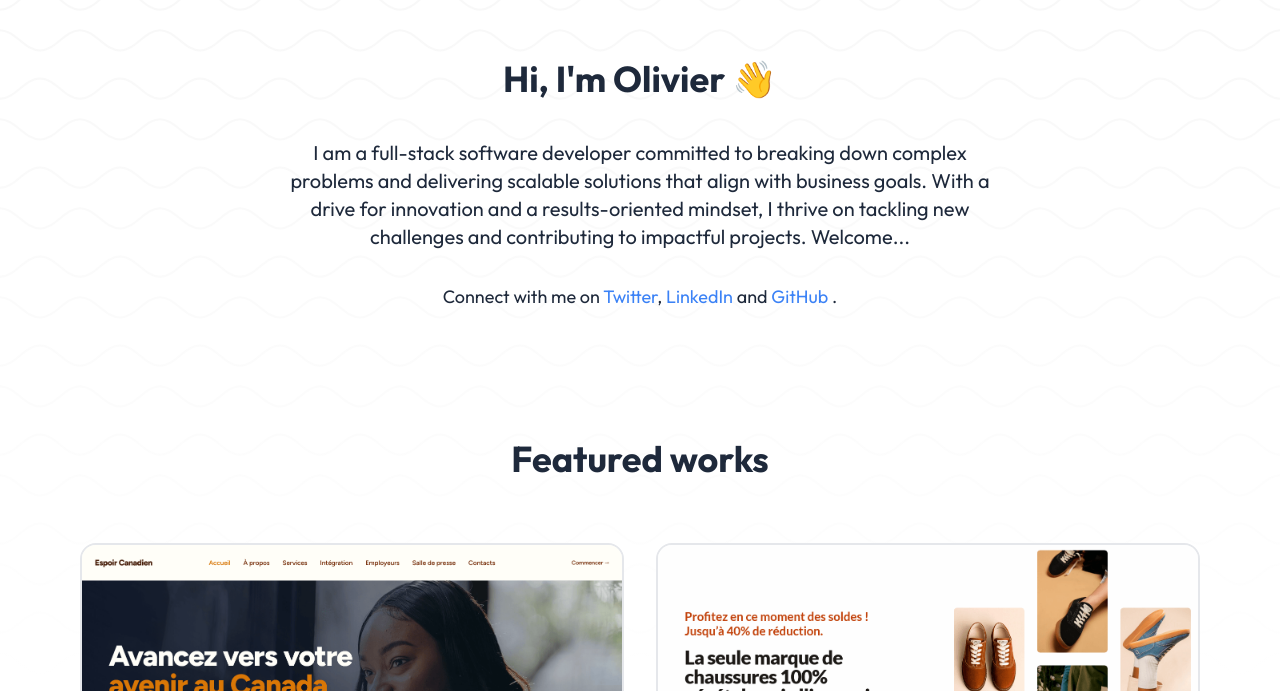
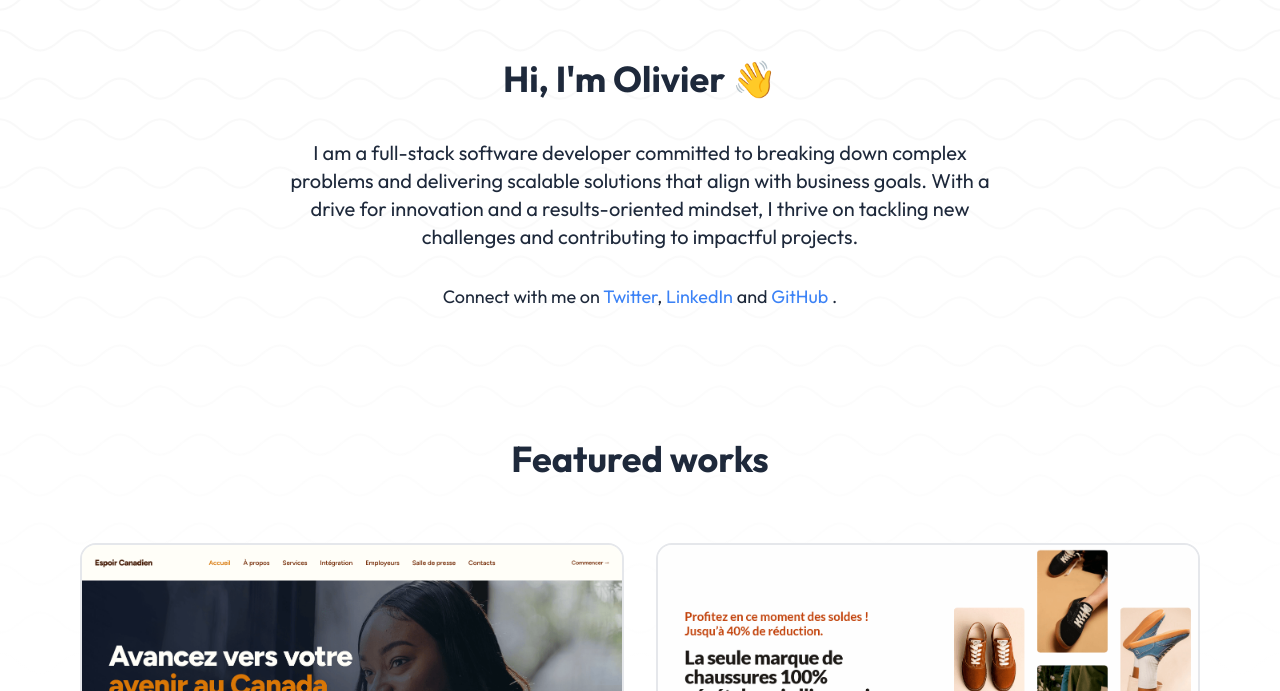
Before and after one commit to olivsinz/olivierzinsou.com, a Vue app: page / in a window 1280 px wide. Shown: the part 109-800 px from the top of the page. Built offline with nearby package versions, Linux system fonts and the light colour scheme.

Commit message:
Update Index.vue

```diff
--- a/src/components/Index.vue
+++ b/src/components/Index.vue
@@ -46,7 +46,7 @@
         problems and delivering scalable solutions that align with business
         goals. With a drive for innovation and a results-oriented mindset, I
         thrive on tackling new challenges and contributing to impactful
-        projects. Welcome...
+        projects.
       </p>
       <p class="mt-8 text-lg text-slate-800">
         Connect with me on
```
